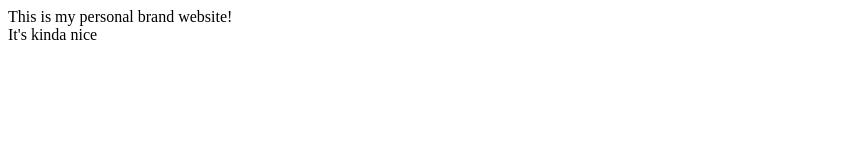
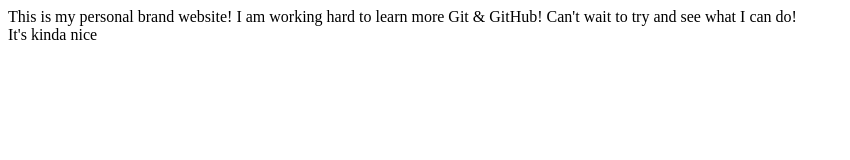
Before and after one commit to Ukhti-muslimah/Personal-Brand, a plain HTML site: page index.html in a window 1280 px wide. Shown: the whole page, without its empty margins (0-850 px from the left). Drawn offline with Linux system fonts and the light colour scheme.

Commit message:
Update index.html
Some additional comments

```diff
--- a/index.html
+++ b/index.html
@@ -8,6 +8,7 @@
   </head>
   <body>
     This is my personal brand website!
+    I am working hard to learn more Git & GitHub! Can't wait to try and see what I can do!
     <br />
     It's kinda nice
   </body>
```
